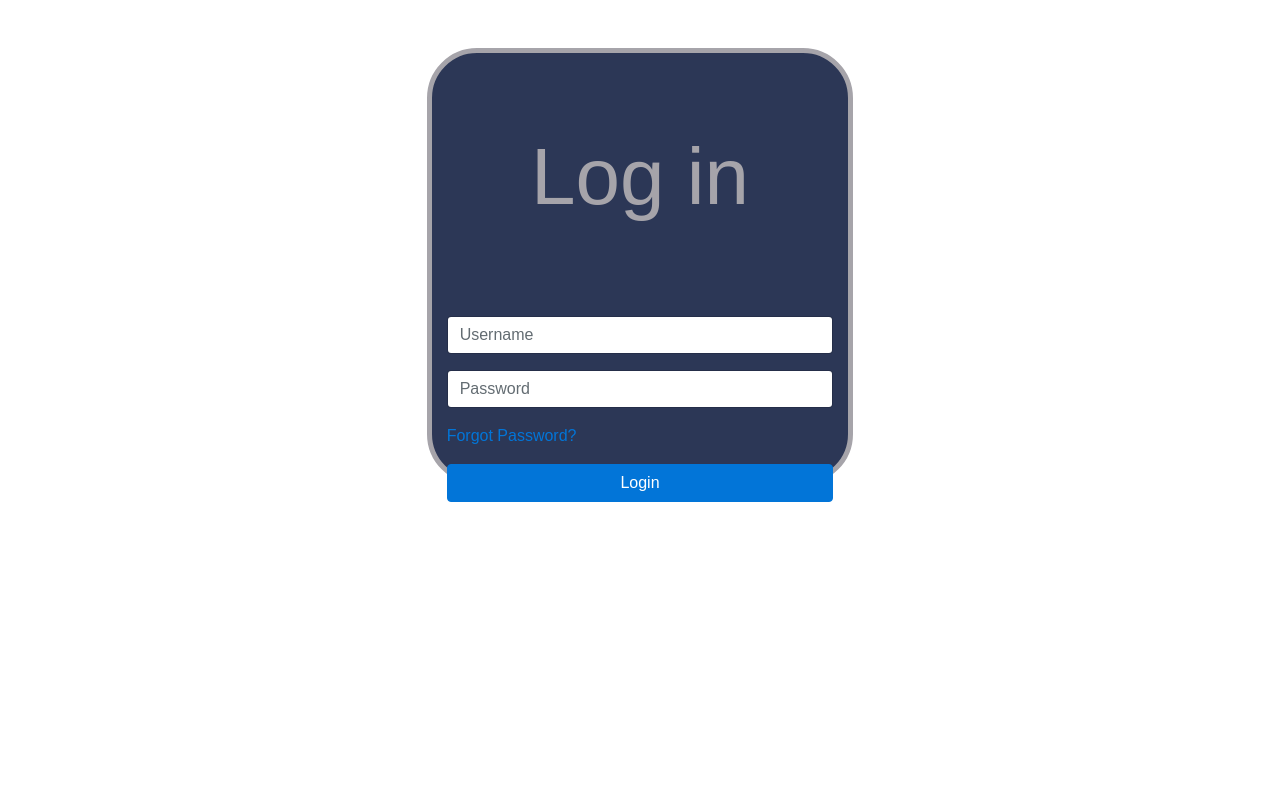
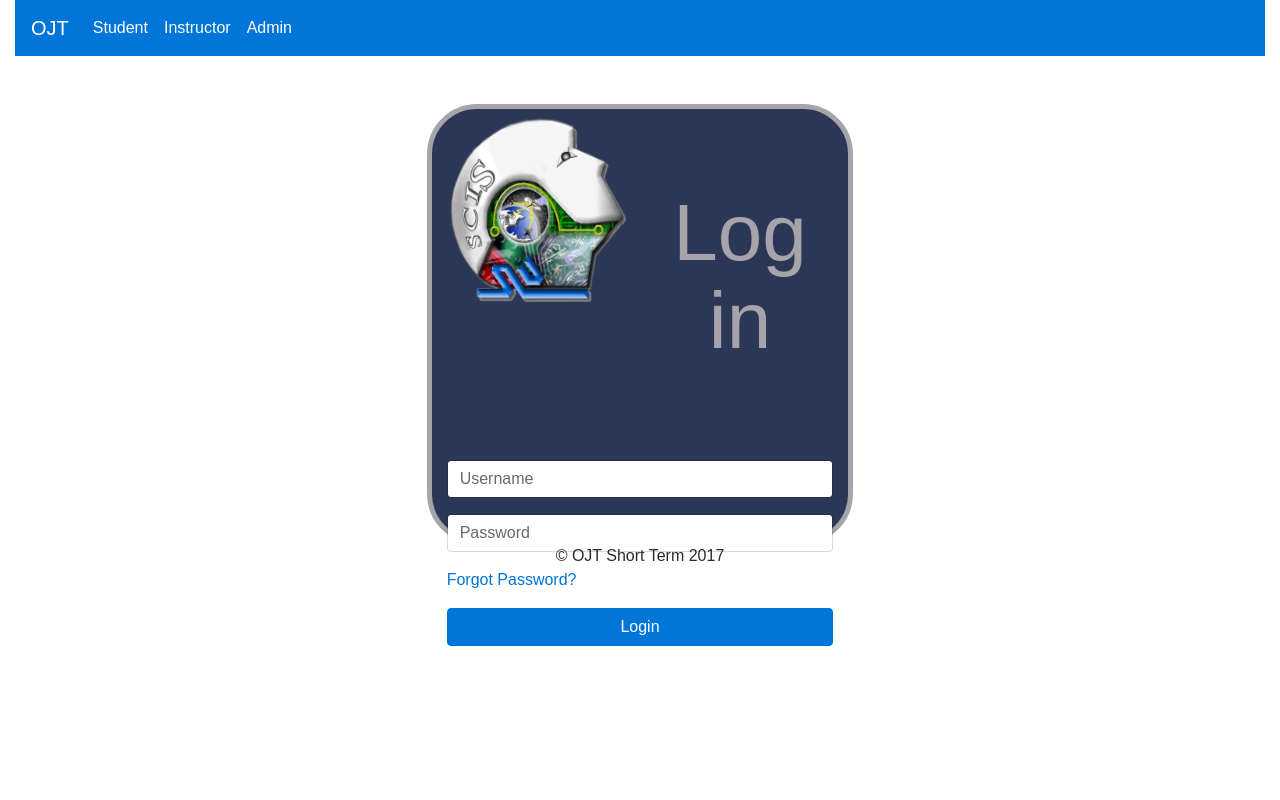
Before and after one commit to SamsonSean/OJT-1, a PHP site: page / in a window 1280 px wide. Run offline with PHP 8.4, Linux system fonts and the light colour scheme.

Commit message:
modified design for login and logout

```diff
--- a/admin/logout.php
+++ b/admin/logout.php
@@ -2,7 +2,6 @@
 	session_start();
 
 ?>
-
 <!DOCTYPE html>
 <html>
 <head>
@@ -21,7 +20,7 @@
        <div style="display:block; background-color:#e6f0bb;border-radius:50px;border:5px solid #405e01;padding-bottom:50px;">
         <h1 style="font-family: Sans-serif;font-size:5em;color:#405e01;">Thank You!</h1>
         <h2 style="font-family: Sans-serif;font-size:2em;color:#405e01;text-align:center;">You have successfully logged out</h2>
-        <a href="index.php"><button class="btn btn-primary" style="margin-left:48%;margin-right:50%">HOME</button></a>
+        <a href="index.php"><button class="btn btn-primary" style="float:none;margin-left:45%;">HOME</button></a>
        </div>
    </div>
 
--- a/adviser/index.php
+++ b/adviser/index.php
@@ -6,9 +6,28 @@
   <link rel="stylesheet" type="text/css" href="../style/popup.css">
   <title></title>
 </head>
-<body class="offset-4 mt-5" style="margin-right: 33.333333%">
-    <div style="display:block; background-color:#2c3756;border-radius:50px;border:5px solid #a6a4aa;">
-    <h1 style="font-family: Sans-serif;font-size:5em;color:#a6a4aa;">Log in</h1>
+<body>
+<!--Navbar-->
+<div class="container" style="width:100%;">
+<nav class='navbar navbar-dark bg-primary navbar-toggleable-md'>
+<a class="navbar-brand" href="#me2" style="color:white;">OJT</a>
+    <div class='collapse navbar-collapse'>
+        <ul class='navbar-nav mr-auto'>
+            <li class='nav-item'>
+                <a class='nav-link' href='../student/index.php' style="color:white;">Student</a>
+            </li>
+            <li class='nav-item'>
+                <a class='nav-link' href='../adviser/index.php'  style="color:white;">Instructor</a>
+            </li>
+            <li class='nav-item'>
+                <a class='nav-link' href='../admin/index.php' style="color:white;">Admin</a>
+            </li>
+        </ul>
+    </div>
+</nav>
+</div>
+    <div id="#me2" class='offset-4 mt-5' style="display:block; background-color:#2c3756;border-radius:50px;border:5px solid #a6a4aa;height:55%;margin-right: 33.333333%">
+    <img src="../images/scis.png" style='width:200px;height:200px;float:left;padding:0;margin:0;'><h1 style="font-family: Sans-serif;font-size:5em;color:#a6a4aa;">Log in</h1>
         <div class="modal-body">
               <form class="form" action="index.php" method="POST" enctype="multipart/form-data" autocomplete="off">
                 <input class="form-control" type="text" placeholder="Username" name="username" required/>
@@ -21,6 +40,20 @@
               </form>
         </div>
     </div>
+
+
+<section class="bg-dark">
+<div class="container">
+<div class="row">
+	<div class="col-md-12 text-center">
+		<p>
+			&copy; OJT Short Term 2017
+		</p>
+	</div>
+</div>
+</div>
+</section>
+
 
 </body>
 </html>
@@ -39,7 +72,7 @@ session_start();
  if($checkUsername->num_rows < '1'){
     // $_SESSION['message'] = "The account $username does not exist!.";
     // header("location: error.php");
-     echo"ID don't exist";
+     echo"<script>window.alert('Invalid ID number')</script>";
 
    }else if($password == $userpass){
       $_SESSION['instructor'] = "$result[lastname], $result[firstname], $username";
@@ -48,7 +81,7 @@ session_start();
   }else{
     // $_SESSION['message'] = "Invalid password!.";
     // header("location: error.php");
-    echo"Invalid pass";
+    echo"<script>window.alert('Invalid Password')</script>";
   }
 
   }
--- a/student/logout.php
+++ b/student/logout.php
@@ -19,13 +19,9 @@
 
    <div class="offset-2 mt-5" style="margin-right: 16.666667%">
  	  <div style="display:block; background-color:#2c3756;border-radius:50px;border:5px solid #e6f0bb;padding-bottom:50px;">
-
           <h1 style="font-family: Sans-serif;font-size:5em;color:#e6f0bb;">Thank You!</h1>
-
           <h2 style="font-family: Sans-serif;font-size:2em;color:#e6f0bb;text-align:center;">You have successfully logged out</h2>
-
-          <a href="index.php"><button class="btn btn-primary" style="margin-left:48%;margin-right:50%">HOME</button></a>
-
+          <a href="index.php"><button class="btn btn-primary" style="float:none;margin-left:45%;">HOME</button></a>
    	  </div>
    </div>
 
--- a/student/student.php
+++ b/student/student.php
@@ -143,6 +143,6 @@ else{
 }
 ?>
 
-</div>
+
 </body>
 </html>
```
Also changed, not shown: admin/adminpage.php (+38 -4 lines), admin/index.php (+38 -5 lines), adviser/logout.php (+2 -6 lines), student/index.php (+37 -5 lines), images/scis.png (added).
